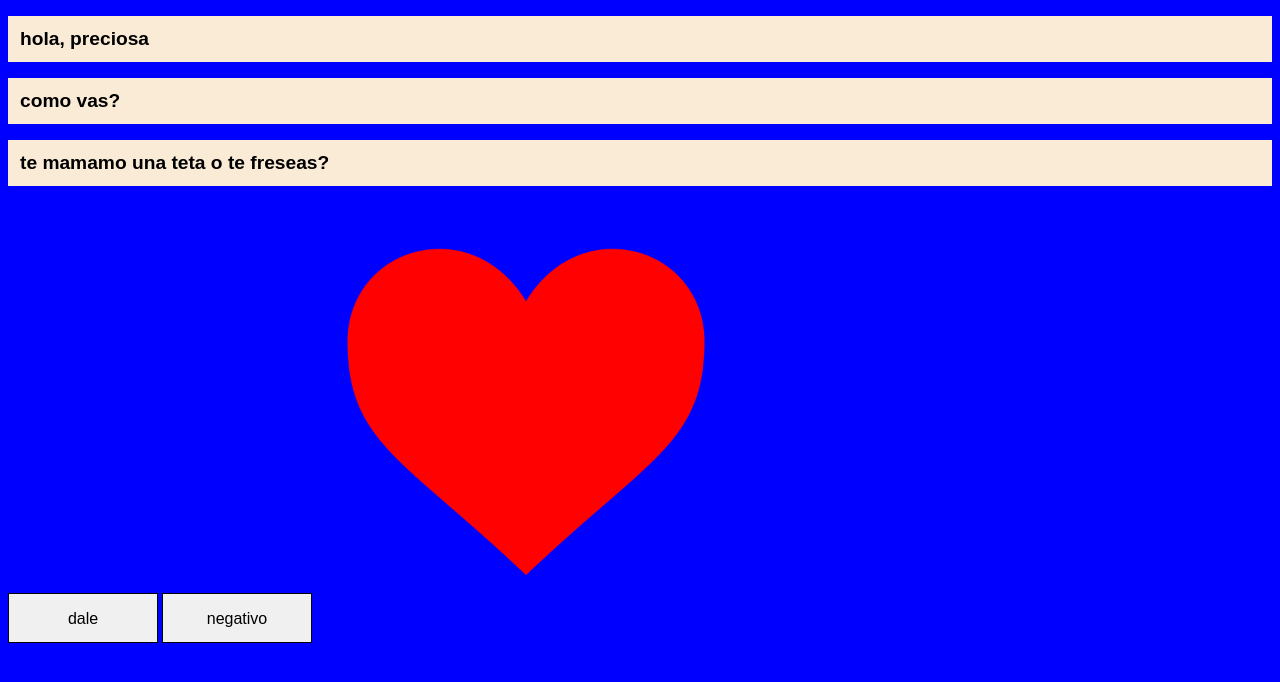
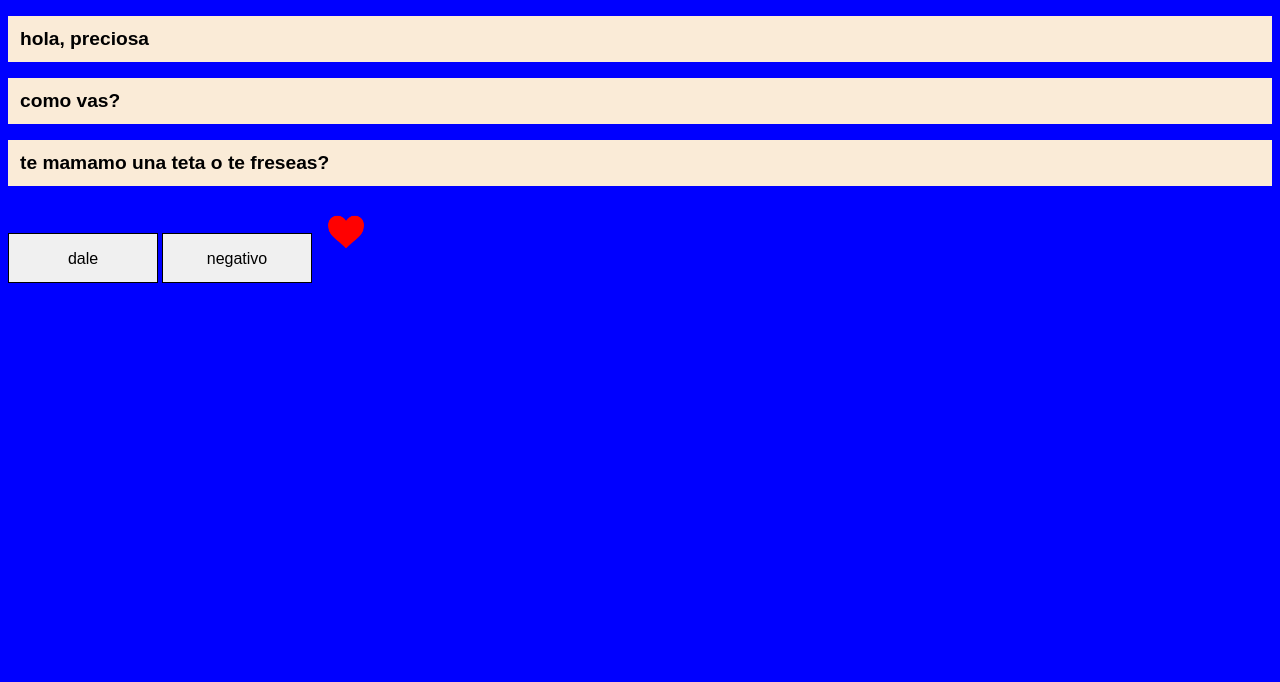
Before and after one commit to Ganscert/probando, a plain HTML site: page index.html in a window 1280 px wide. Drawn offline with Linux system fonts and the light colour scheme.

Commit message:
Update jj.css

```diff
--- a/jj.css
+++ b/jj.css
@@ -12,8 +12,8 @@ h2{
 }
 
 #corazon{
-   height: 400px;
-   width:400px;
+   height: 40px;
+   width:40px;
    margin: 10px;
 }
 
```
